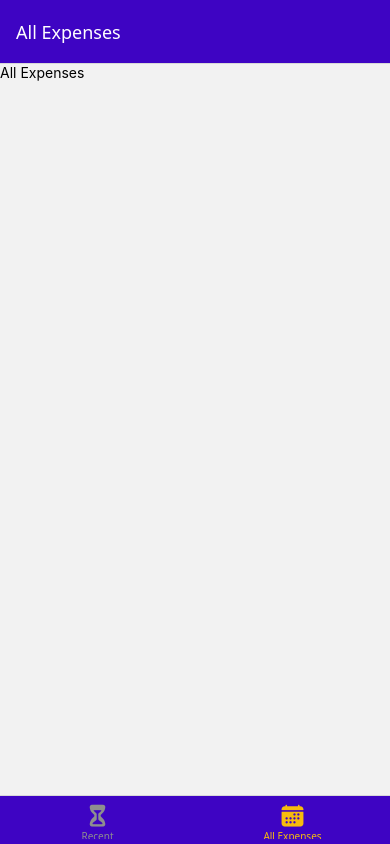
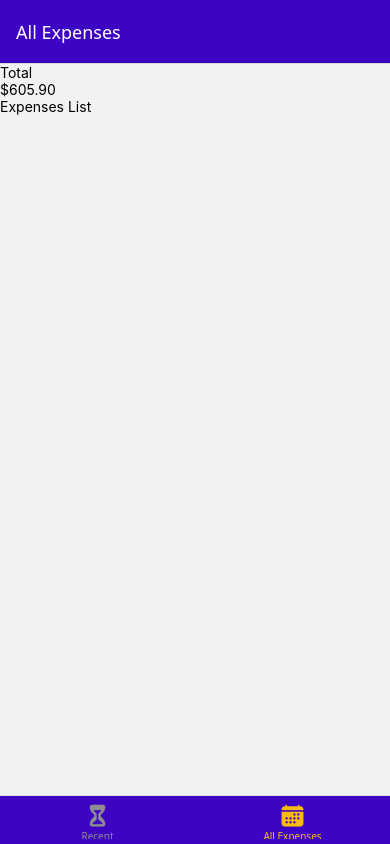
Before and after one commit to baodev97/ExpenseTrackApp, a React Native app: screen /AllExpenses in a window 390 px wide. Built offline with nearby package versions, Linux system fonts and the light colour scheme.

Commit message:
Add fake Data - end render expensesOutput in Recent and All screen

```diff
--- /dev/null
+++ b/FakeData/Dummy_expenses.ts
@@ -0,0 +1,62 @@
+export const DUMMY_EXPENSES = [
+    {
+        id:'e1',
+        description:'A book 1',
+        amount:59.99,
+        date: new Date('2025-09-10')
+    },
+    {
+        id:'e2',
+        description:'A book 2',
+        amount:59.99,
+        date: new Date('2025-09-11')
+    },
+    {
+        id:'e3',
+        description:'A book 3',
+        amount:69.99,
+        date: new Date('2025-12-01')
+    },
+    {
+        id:'e4',
+        description:'A book 4',
+        amount:89.99,
+        date: new Date('2025-12-02')
+    },
+    {
+        id:'e5',
+        description:'A book 5',
+        amount:19.99,
+        date: new Date('2025-11-23')
+    },
+    {
+        id:'e6',
+        description:'A book 6',
+        amount:49.99,
+        date: new Date('2025-12-03')
+    },
+    {
+        id:'e7',
+        description:'A book 7',
+        amount:79.99,
+        date: new Date('2025-11-31')
+    },
+    {
+        id:'e8',
+        description:'A book 8',
+        amount:55.99,
+        date: new Date('2025-11-31')
+    },
+    {
+        id:'e9',
+        description:'A book 9',
+        amount:59.99,
+        date: new Date('2025-09-11')
+    },
+    {
+        id:'e10',
+        description:'A book 10',
+        amount:59.99,
+        date: new Date('2025-12-03')
+    },
+]
--- a/components/ExpensesOutput/ExpensesOutput.tsx
+++ b/components/ExpensesOutput/ExpensesOutput.tsx
@@ -1,16 +1,26 @@
+import { DUMMY_EXPENSES } from "@/FakeData/Dummy_expenses";
 import { View } from "react-native";
 import ExpensesList from "./ExpensesList";
 import ExpensesSummary from "./ExpensesSummary";
 
+export type Expense = {
+    id:string,
+    description:string,
+    amount:number,
+    date:Date
+}
+export type Expenses = Expense[];
+
+
 type ExpensesOutputProp = {
-    expenses: any,
+    expenses?: Expenses,
     expensePeriod:string
 }
 
 function ExpensesOutput ({expenses,expensePeriod}:ExpensesOutputProp){
     return (
         <View>
-            <ExpensesSummary priodName={expensePeriod} expenses={expenses}/>
+            <ExpensesSummary priodName={expensePeriod} expenses={DUMMY_EXPENSES}/>
             <ExpensesList/>
         </View>
     )
--- a/components/ExpensesOutput/ExpensesSummary.tsx
+++ b/components/ExpensesOutput/ExpensesSummary.tsx
@@ -1,12 +1,13 @@
 import { Text, View } from "react-native";
+import { Expense, Expenses } from "./ExpensesOutput";
 type ExpensesSummaryProp = {
     priodName:string,
-    expenses:any
+    expenses:Expenses
 }
 
 function ExpensesSummary ({priodName, expenses}:ExpensesSummaryProp){
-    const expensesSum = expenses.reduce((sum:number,expense:number)=>{
-        return sum + expenses.amount
+    const expensesSum = expenses.reduce((sum:number,expense:Expense)=>{
+        return sum + expense.amount
     },0)
 
     return (
--- a/screens/AllExpenses.tsx
+++ b/screens/AllExpenses.tsx
@@ -1,10 +1,8 @@
-import { Text, View } from "react-native";
+import ExpensesOutput from "@/components/ExpensesOutput/ExpensesOutput";
 
 function AllExpenses (){
     return (
-        <View>
-            <Text>All Expenses</Text>
-        </View>
+        <ExpensesOutput expensePeriod='Total'/>
     )
 }
 export default AllExpenses;
--- a/screens/RecentExpenses.tsx
+++ b/screens/RecentExpenses.tsx
@@ -1,10 +1,6 @@
-import { Text, View } from "react-native";
+import ExpensesOutput from "@/components/ExpensesOutput/ExpensesOutput";
 
-function RecentExpenses (){
-    return (
-        <View>
-            <Text>RecentExpenses</Text>
-        </View>
-    )
+function RecentExpenses() {
+  return <ExpensesOutput expensePeriod="Last 7 Day" />;
 }
 export default RecentExpenses;
```
